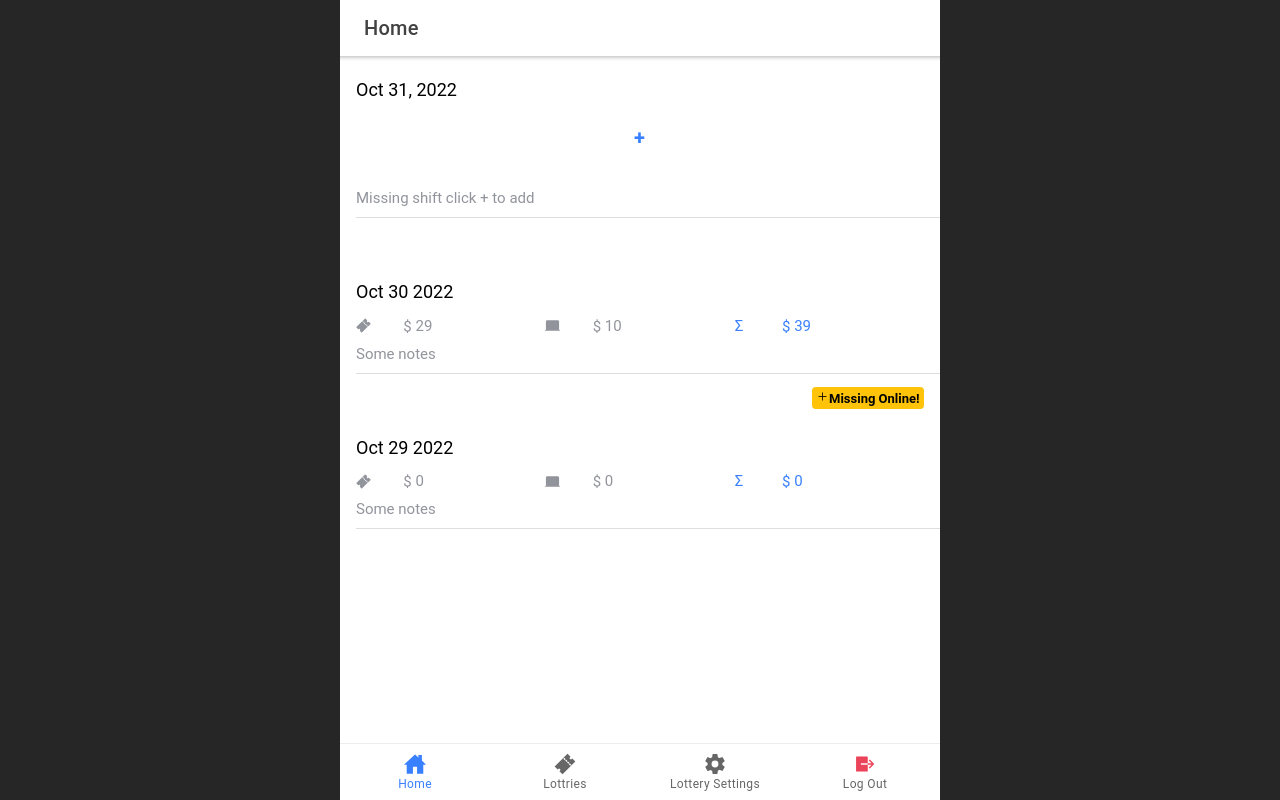
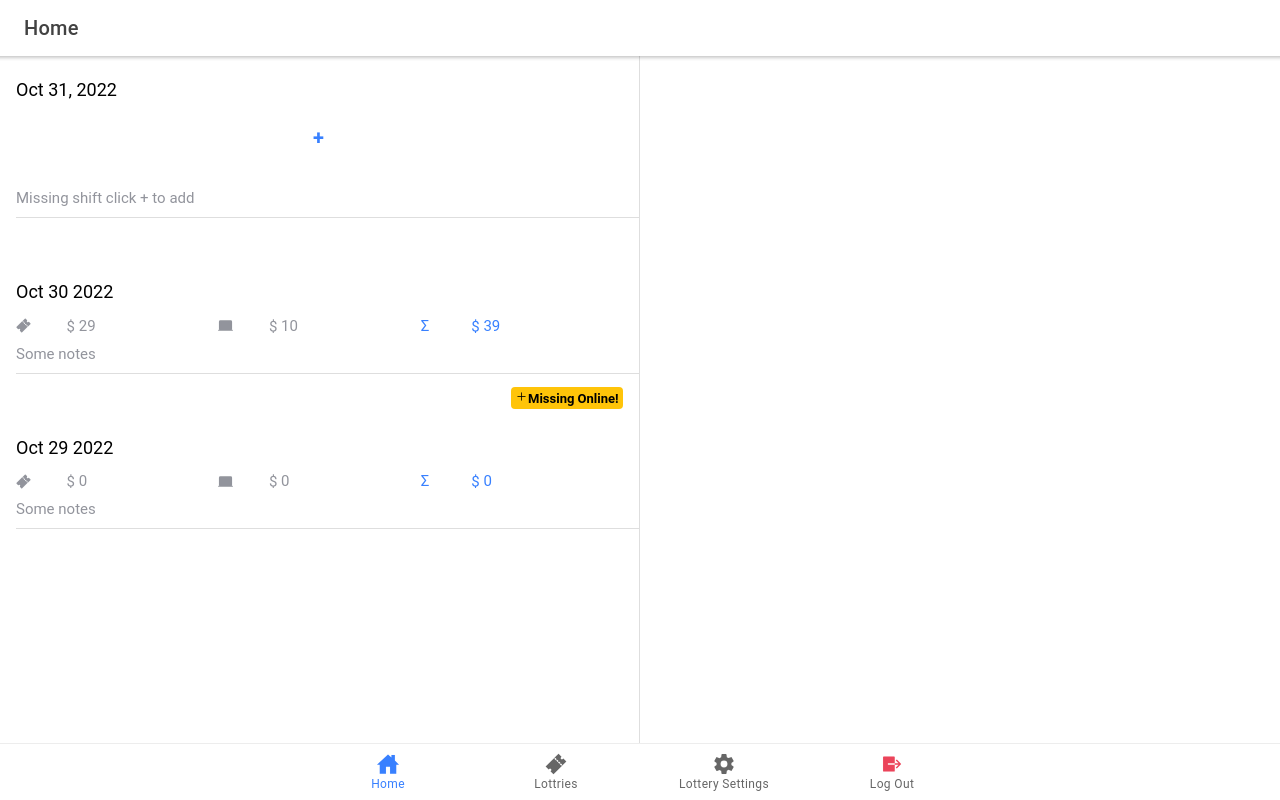
Before and after one commit to BaljotSingh07/Instant-Lottery-Tracker, a React (Create React App) app: page /#/home in a window 1280 px wide. Built offline with nearby package versions, Linux system fonts and the light colour scheme.

Commit message:
made web resposive

```diff
--- a/src/pages/Home.css
+++ b/src/pages/Home.css
@@ -29,3 +29,11 @@
 .link{
     text-decoration: none;
 }
+
+ion-split-pane {
+    --side-min-width: min(50vw, 700px);
+  }
+
+#list-of-shifts{
+    width: 100%;
+}
--- a/src/pages/Home.tsx
+++ b/src/pages/Home.tsx
@@ -1,4 +1,4 @@
-import { useIonAlert, useIonToast, IonContent, IonButton, IonPage, IonGrid, IonRow, IonCol, IonText, IonItem, IonLabel, IonIcon, IonList, IonBadge, IonModal, RefresherEventDetail, IonRefresherContent, IonRefresher, IonProgressBar } from "@ionic/react";
+import { useIonAlert, useIonToast, IonContent, IonButton, IonPage, IonGrid, IonRow, IonCol, IonText, IonItem, IonLabel, IonIcon, IonList, IonBadge, IonModal, RefresherEventDetail, IonRefresherContent, IonRefresher, IonProgressBar, IonSplitPane } from "@ionic/react";
 import dayjs, { Dayjs } from "dayjs";
 import { ticket, laptop, add, checkmarkSharp, alertSharp } from "ionicons/icons";
 import { useEffect, useState } from "react";
@@ -13,6 +13,7 @@ const Home: React.FC = () => {
   const [onlineAlert] = useIonAlert();
   const [presentToast] = useIonToast();
   const [loading, setLoading] = useState(true);
+  const [splitPaneIsVisible, setSplitPaneIsVisible] = useState(false)
   const [shiftModal, setShiftModal] = useState<{
     date: dayjs.Dayjs;
     new: boolean;
@@ -117,17 +118,15 @@ const Home: React.FC = () => {
     setLoading(false);
   }, []);
 
-  return (
-    <IonPage id="main-content">
-      <MyHeader title="Home" />
-      <IonContent>
+  function re(){
+    return <div >
     <IonRefresher slot="fixed" onIonRefresh={handleRefresh}>
       <IonRefresherContent></IonRefresherContent>
     </IonRefresher>
     {loading ? (
       <IonProgressBar type="indeterminate" />
     ) : (
-          <IonList>
+      <IonList id="list-of-shifts">
         <>
           <IonItem>
             <IonLabel position="stacked">
@@ -209,9 +208,35 @@ const Home: React.FC = () => {
         </>
       </IonList>
     )}
-        <IonModal className="fullscreen" isOpen={shiftModal != undefined}>
+    {/* <IonModal className="fullscreen" isOpen={shiftModal != undefined}>
+      <Shift ondissmiss={shiftModalDissmissed} date={shiftModal?.date} creatingANewShift={shiftModal?.new} />
+    </IonModal> */}
+    </div>
+  }
+
+  return (
+    <IonPage id="main-content">
+      <MyHeader title="Home" />
+      <IonContent>
+        <IonSplitPane onIonSplitPaneVisible={({detail}) => {if(splitPaneIsVisible !== detail.visible)setSplitPaneIsVisible(detail.visible)}} contentId="main" when="lg">
+        {re()}
+
+        <div hidden={!splitPaneIsVisible} id="main">
+          {shiftModal?
+          <IonPage>
+            <Shift ondissmiss={shiftModalDissmissed} date={shiftModal?.date} creatingANewShift={shiftModal?.new} />
+          </IonPage>
+          :
+          <></>
+          }
+        </div>
+      </IonSplitPane>
+      <div hidden={splitPaneIsVisible}>
+        {re()}
+        <IonModal hidden={splitPaneIsVisible} className="fullscreen" isOpen={shiftModal != undefined}>
           <Shift ondissmiss={shiftModalDissmissed} date={shiftModal?.date} creatingANewShift={shiftModal?.new} />
         </IonModal>
+      </div>
       </IonContent>
     </IonPage>
   );
--- a/src/pages/ShiftModel.tsx
+++ b/src/pages/ShiftModel.tsx
@@ -146,7 +146,7 @@ const Shift: React.FC<IShiftProps> = ({ date, ondissmiss, creatingANewShift = fa
       setNotes(shift.notes);
       setLoadingScreen(false);
     }
-  }, []);
+  }, [date]);
 
   function onShiftActionSheetDissmiss(detail: OverlayEventDetail<any>){
     if(!detail.data) return // the actions sheet was exited by backdrop
@@ -209,7 +209,7 @@ const Shift: React.FC<IShiftProps> = ({ date, ondissmiss, creatingANewShift = fa
         </IonToolbar>
       </IonHeader>
       <IonContent ref={ionContentRef} className="ion-padding">
-        <IonLoading isOpen={loadingScreen} />
+        {/* <IonLoading isOpen={loadingScreen} /> */}
         <IonListHeader>
           <h1>{date?.format("MMM DD, YYYY")}</h1>
           <IonButton onClick={presentShiftActionSheet} className="header-with-icon"><IonIcon size="small" slot="icon-only" icon={ellipsisVerticalSharp}/></IonButton>
--- a/src/theme/variables.css
+++ b/src/theme/variables.css
@@ -10,10 +10,6 @@ body{
   margin-top: 50px;
 }
 
-.ion-page {
-  max-width: 600px;
-  margin: auto;
-}
 .fullscreen {
   --width: 100%;
   --height: 100%;
```
Lines whose indentation alone changed are shown as unchanged.
